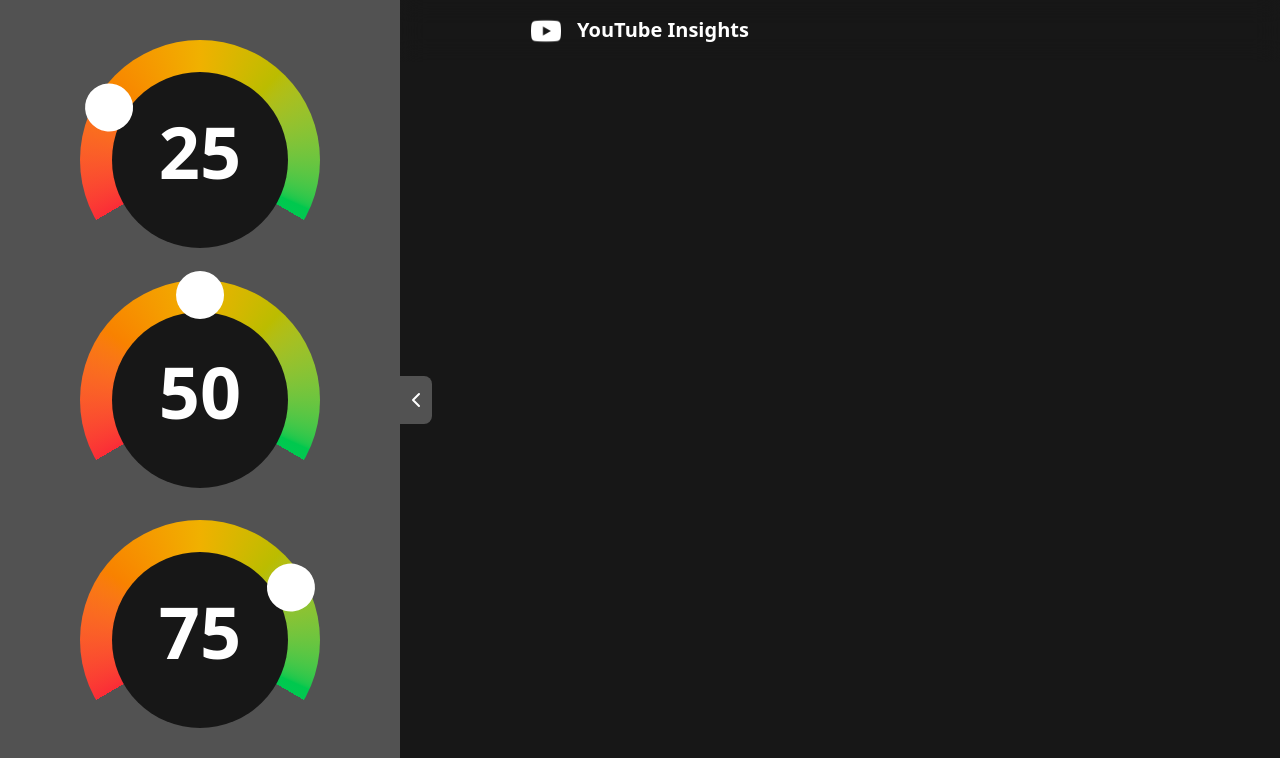
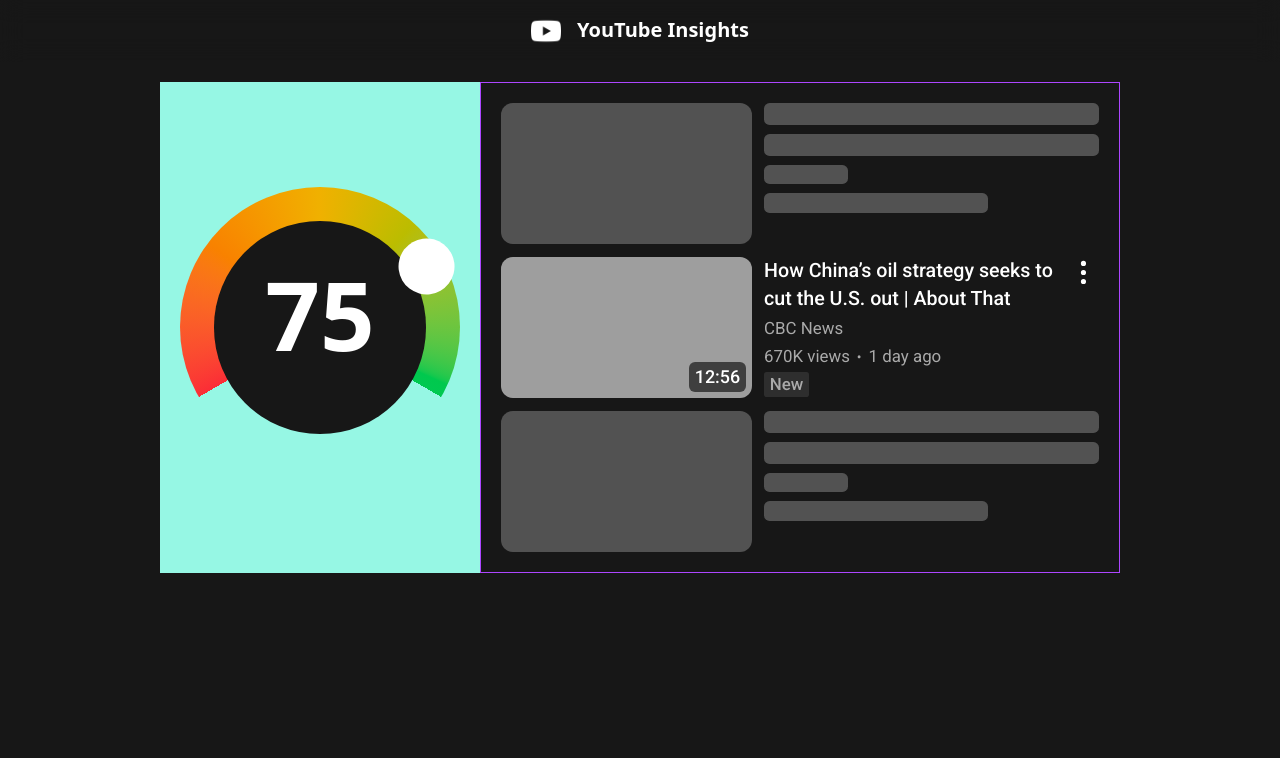
Before and after one commit to henry-morris-1/YTInsights, a SvelteKit app: page /results in a window 1280 px wide. Shown: the top 758 px of the page. Built offline with nearby package versions, Linux system fonts and the light colour scheme; grey boxes are pictures that could not be loaded.

Commit message:
Added mockup for YT suggestion view

```diff
--- a/src/app.css
+++ b/src/app.css
@@ -1,8 +1,12 @@
+@import url('https://fonts.googleapis.com/css2?family=Roboto:ital,wght@0,100..900;1,100..900&display=swap');
+
 @import 'tailwindcss';
 @plugin '@tailwindcss/forms';
 @plugin '@tailwindcss/typography';
 
-@theme {}
+@theme {
+  --font-yt: Roboto, Arial, sans-serif;
+}
 
 @layer base {
   input[type="number"]::-webkit-inner-spin-button,
--- a/src/lib/containers/container-centered.svelte
+++ b/src/lib/containers/container-centered.svelte
@@ -2,6 +2,6 @@
     let { children } = $props();
 </script>
 
-<div class="h-screen flex flex-col items-center justify-center">
+<div class="absolute inset-0 flex flex-col items-center justify-center">
     {@render children()}
 </div>
--- a/src/lib/dashboard/gagues/radial-gague.svelte
+++ b/src/lib/dashboard/gagues/radial-gague.svelte
@@ -28,8 +28,8 @@
     }
 </style>
 
-<div style="--dial-value: {value}" class="relative w-3/4 p-[10%] aspect-square rounded-full bg-conic-[theme(colors.yellow.500)_0%,theme(colors.green.500)_33.33%,transparent_33.33%,transparent_66.67%,theme(colors.red.500)_66.67%,theme(colors.yellow.500)]">
-    <div class="absolute top-1/2 left-1/2 -translate-y-7/12 -translate-x-1/2 text-[450%] font-black counter"></div>
+<div style="--dial-value:{value}" class="relative w-full [container-type:size] p-[12%] aspect-square rounded-full bg-conic-[theme(colors.yellow.500)_0%,theme(colors.green.500)_33.33%,transparent_33.33%,transparent_66.67%,theme(colors.red.500)_66.67%,theme(colors.yellow.500)]">
+    <div class="w-full aspect-square rounded-full bg-neutral-900"></div>
+    <div class="absolute top-1/2 left-1/2 -translate-y-7/12 -translate-x-1/2 text-[45cqi] font-black counter"></div>
     <div class="absolute w-[20%] aspect-square rounded-full bg-white animate-dial-move [offset-path:circle(43.75%_at_50%_50%)]"></div>
-    <div class="w-full aspect-square rounded-full bg-neutral-900"></div>
 </div>
--- /dev/null
+++ b/src/lib/dashboard/visual-mockup/precontent.svelte
@@ -0,0 +1,15 @@
+<script>
+    import EllipsisVertical from "@lucide/svelte/icons/ellipsis-vertical";
+</script>
+
+<div class="max-w-full max-h-full gap-[2%] flex [container-type:size] aspect-4/1 font-yt select-none">
+    <div class="w-[42%]">
+        <div class="relative [container:size] aspect-video rounded-[2cqw] bg-neutral-600"></div>
+    </div>
+    <div class="relative w-[56%]">
+        <div class="h-[16cqh] w-full bg-neutral-600 rounded-[4cqh]"></div>
+        <div class="mt-[6cqh] h-[16cqh] w-full bg-neutral-600 rounded-[4cqh]"></div>
+        <div class="mt-[6cqh] h-[14cqh] w-[25%] bg-neutral-600 rounded-[4cqh]"></div>
+        <div class="mt-[6cqh] h-[14cqh] w-[67%] bg-neutral-600 rounded-[4cqh]"></div>
+    </div>
+</div>
--- /dev/null
+++ b/src/lib/dashboard/visual-mockup/visual-mockup.svelte
@@ -0,0 +1,33 @@
+<script>
+    import EllipsisVertical from "@lucide/svelte/icons/ellipsis-vertical";
+
+    let { title, channelName, imgUrl, videoLength, views } = $props();
+</script>
+
+<div class="max-w-full max-h-full gap-[2%] flex [container-type:size] aspect-4/1 font-yt select-none">
+    <div class="w-[42%]">
+        <div class="relative [container:size] aspect-video">
+            <img src={imgUrl} alt="thumbnail" class="h-full w-full rounded-[2cqw] object-cover" />
+            <div class="absolute bottom-0 right-0 m-[1cqw] px-[1cqw] py-[0.25cqw] rounded-[1cqw] bg-black/60 text-[3cqw] font-medium">
+                {videoLength}
+            </div>
+        </div>
+    </div>
+    <div class="relative w-[56%]">
+        <div class="pe-[22cqh] text-[14cqh] font-medium leading-[1.43] max-h-[40%] line-clamp-2 text-ellipsis">
+            <span>{title}</span>
+        </div>
+        <div class="text-[12cqh] leading-[1.5] text-[rgba(170,170,170)]">
+            <div class="mt-[2cqh]">{channelName}</div>
+            <div class="mt-[2cqh]">
+                {views} views <span class="mx-[2cqh] text-[10cqh]">•</span> 1 day ago
+            </div>
+            <div class="flex mt-[2cqh] font-medium">
+                <span class="px-[4cqh] bg-white/10 rounded-[2cqh]">New</span>
+            </div>
+        </div>
+        <div class="absolute top-0 right-0 w-[22cqh] h-[22cqh] flex items-center justify-end">
+            <EllipsisVertical class="w-full h-full" />
+        </div>
+    </div>
+</div>
--- a/src/lib/header.svelte
+++ b/src/lib/header.svelte
@@ -1,4 +1,4 @@
-<header class="fixed left-0 right-0 flex gap-4 justify-center py-4 px-8 backdrop-blur-md">
+<header class="z-1000 sticky top-0 left-0 right-0 flex gap-4 justify-center py-4 px-8 backdrop-blur-md">
     <img src="/yt-icon.webp" alt="Icon" class="h-[30px]" />
     <span class="text-xl font-bold">YouTube Insights</span>
 </header>
--- a/src/routes/about/+page.svelte
+++ b/src/routes/about/+page.svelte
@@ -8,7 +8,7 @@
     import CodeBlock from "$lib/text/code-block.svelte";
 </script>
 
-<div class="mt-25 w-screen max-w-[900px]">
+<div class="mt-5 w-screen max-w-[900px]">
     <Heading>Psychological Background</Heading>
     <Section>
         <Subsection>
--- a/src/routes/results/+page.svelte
+++ b/src/routes/results/+page.svelte
@@ -1,11 +1,26 @@
 <script>
+	import ContainerCentered from "$lib/containers/container-centered.svelte";
 	import ContainerOffscreen from "$lib/containers/container-offscreen.svelte";
 	import RadialGague from "$lib/dashboard/gagues/radial-gague.svelte";
+	import Precontent from "$lib/dashboard/visual-mockup/precontent.svelte";
+	import VisualMockup from "$lib/dashboard/visual-mockup/visual-mockup.svelte";
 </script>
 
-<ContainerOffscreen>
-    <RadialGague value={25} />
-    <RadialGague value={50} />
-    <RadialGague value={75} />
-    <RadialGague value={100} />
-</ContainerOffscreen>
+<div class="p-5 w-screen max-w-[1000px] grid grid-cols-1 lg:grid-cols-3">
+    <div class="bg-teal-200 p-5 flex items-center justify-center">
+        <div class="w-full max-w-[500px]">
+            <RadialGague value={75} />
+        </div>
+    </div>
+    <div class="border border-purple-500 lg:col-span-2 p-5 flex flex-col gap-[3%]">
+        <Precontent />
+        <VisualMockup
+            title={'How China’s oil strategy seeks to cut the U.S. out | About That'}
+            channelName={'CBC News'}
+            imgUrl={'https://i.ytimg.com/vi/vucON8ZKTec/hqdefault.jpg'}
+            videoLength={'12:56'}
+            views={'670K'}
+        />
+        <Precontent />
+    </div>
+</div>
```
